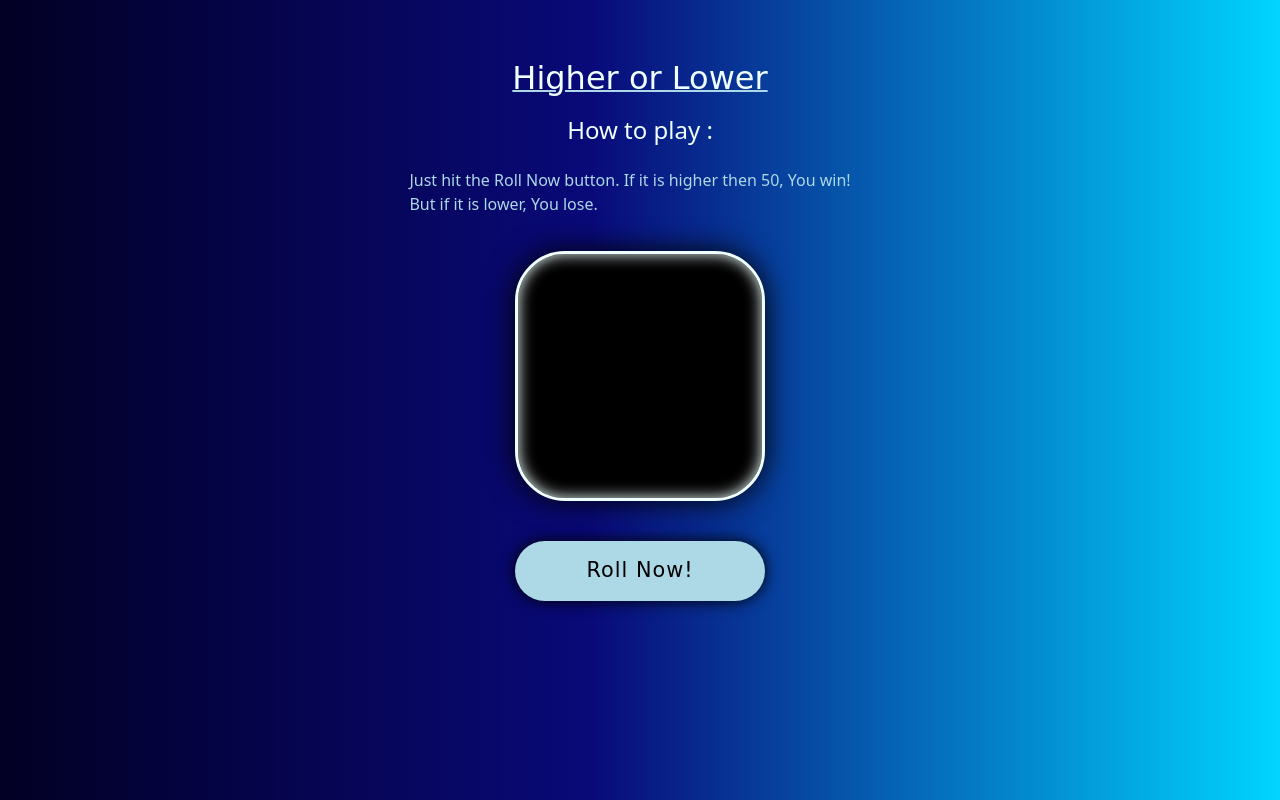
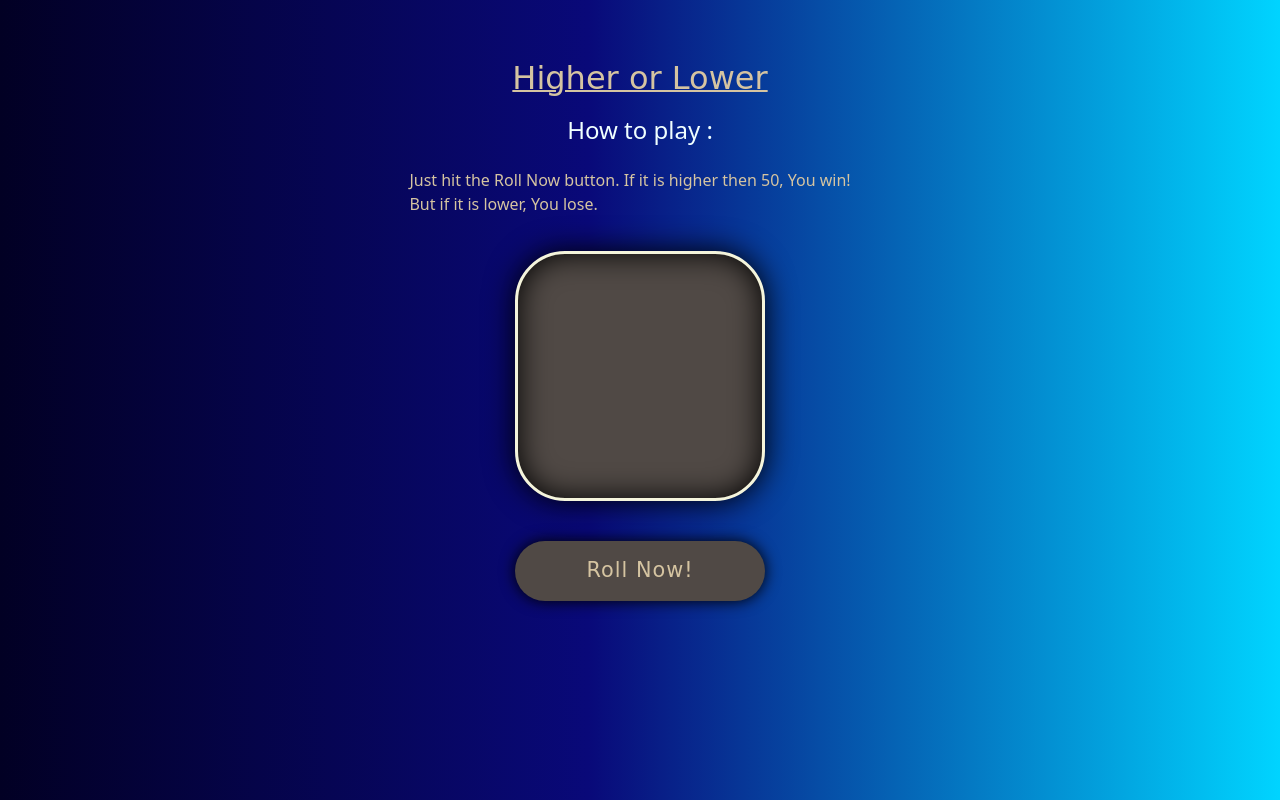
Before and after one commit to Nuggxt/Higher-or-Lower-game, a plain HTML site: page index.html in a window 1280 px wide. Drawn offline with nearby package versions, Linux system fonts and the light colour scheme; a web font is replaced by a local one.

Commit message:
Updated to color scheme on the UI to something easier on the eyes

```diff
--- a/style.css
+++ b/style.css
@@ -1,3 +1,4 @@
+<<<<<<< HEAD
 * {
   box-sizing: border-box;
   padding: 0;
@@ -85,3 +86,84 @@ button:active {
   transform: scale(.98);
   box-shadow: 0 0 15px azure;
 }
+=======
+* {
+  box-sizing: border-box;
+  padding: 0;
+  margin: 0;
+}
+body {
+  background-color: #202124;
+  display: flex;
+  align-items: center;
+  justify-content: center;
+}
+.title {
+  color: #d5c4a1;
+  padding: 10px;
+  font-family: "DynaPuff", cursive;
+  font-size: 2em;
+  margin-top: 25px;
+  text-decoration: underline 2px #d5c4a1;
+}
+.title2 {
+  color: azure;
+  font-size: 1.5em;
+}
+.inst {
+  color: #d5c4a1;
+  align-content: center;
+  padding: 15px;
+  margin: 0% 13%;
+  text-decoration: none;
+}
+.container {
+  display: flex;
+  justify-content: center;
+  align-items: center;
+  flex-direction: column;
+  margin-bottom: 15px;
+}
+.htp {
+  display: flex;
+  justify-content: center;
+  align-items: center;
+  flex-direction: column;
+}
+.display {
+  width: 250px;
+  height: 250px;
+  margin-top: 20px;
+  border: 3px solid beige;
+  border-radius: 50px;
+  display: flex;
+  align-items: center;
+  justify-content: center;
+  flex-direction: column;
+  box-shadow: inset 0 0 30px black;
+  background-color: #504945;
+  color: #d5c4a1;
+  font-size: 8em;
+  font-family: 'DynaPuff', cursive;
+  letter-spacing: 3px;
+}
+button {
+  display: flex;
+  justify-content: center;
+  align-items: center;
+  width: 250px;
+  height: 60px;
+  border: none;
+  border-radius: 50px;
+  background-color: #504945;
+  color: #d5c4a1;
+  box-shadow: 0 0 15px black;
+  font-size: 1.3em;
+  font-family: 'DynaPuff', cursive;
+  margin-top: 40px;
+  letter-spacing: 1px;
+}
+button:active {
+  transform: scale(.98);
+}
+>>>>>>> b26c834 (Updated to color scheme on the UI to something easier on the eyes)
```
Also changed, not shown: index.js (line endings or trailing spaces).
